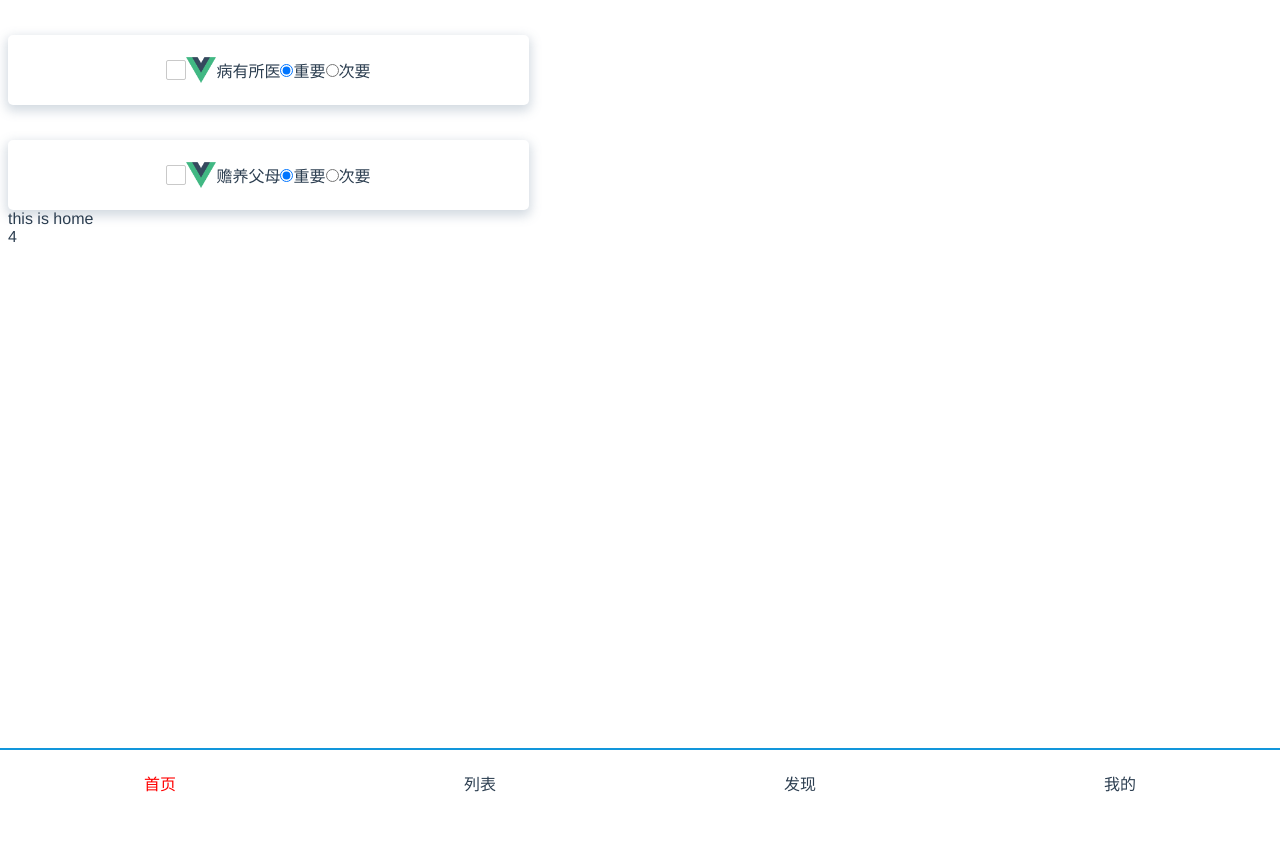
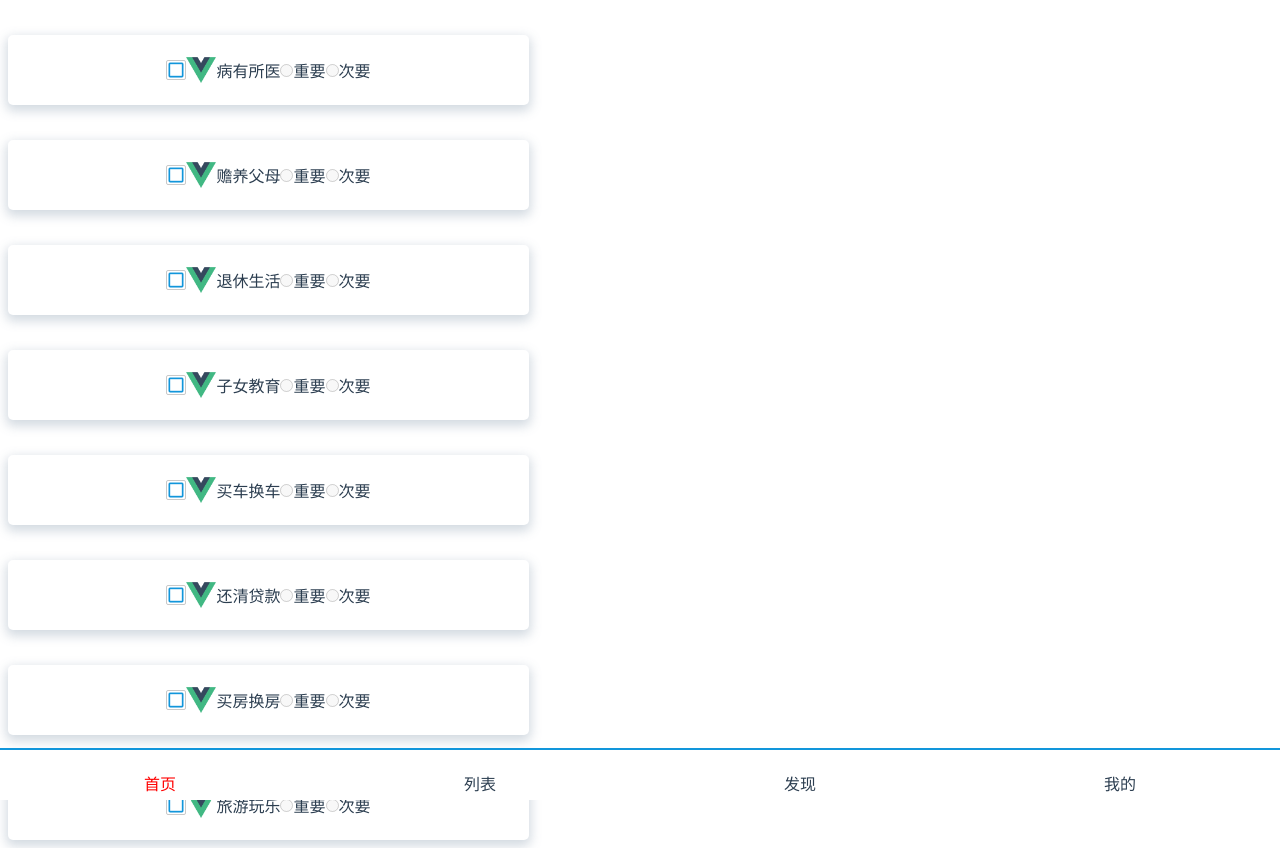
Before and after one commit to wangcheng319/vuetest, a Vue app: page /#/home in a window 1280 px wide. Before the commit the page ends 800 px from the top, so only its background shows below. Built offline with nearby package versions, Linux system fonts and the light colour scheme.

Commit message:
checkbox

```diff
--- a/src/components/home/Home.vue
+++ b/src/components/home/Home.vue
@@ -1,17 +1,14 @@
 <template>
     <div>
         <label class="checkBox shadow" v-for="(item, index) in checks" :key="index">
-            <input type="checkbox" v-model="isChecked" :value="item" @change="bindCheckBox">
+            <input type="checkbox" v-model="isChecked" :value="item" @change="bindCheckBox(item)">
             <img src="../../assets/logo.png" style="width: 30px;height: 30px;"/>
             <span>{{item.name}}</span>
-            <input type="radio" :name="item.name" value="重要" v-model="item.important" >重要
-            <input type="radio" :name="item.name" value="次要" v-model="item.important" >次要
+            <input type="radio" :name="item.name" value="重要" v-model="item.important" @change="bindRadio" class="radio-box" :disabled="item.important == 0 ? true:false">
+            <label>重要</label>
+            <input type="radio" :name="item.name" value="次要" v-model="item.important" @change="bindRadio" class="radio-box" :disabled="item.important == 0 ? true:false">
+            <label>次要</label>
         </label>
-
-        this is home
-        <div>
-            {{this.value | Up}}
-        </div>
 
         <TabBar />
     </div>
@@ -26,42 +23,40 @@
         },
         data(){
             return{
-                radio:"",
-                value:3,
                 isChecked: [],
                 checks: [
                     {
                         name:"病有所医",
-                        important:"重要"
+                        important:""
                     },
                     {
                         name:"赡养父母",
-                        important:"重要"
+                        important:""
                     },
-                    // {
-                    //     name:"退休生活",
-                    //     important:""
-                    // },
-                    // {
-                    //     name:"子女教育",
-                    //     important:""
-                    // },
-                    // {
-                    //     name:"买车换车",
-                    //     important:""
-                    // },
-                    // {
-                    //     name:"还清贷款",
-                    //     important:""
-                    // },
-                    // {
-                    //     name:"买房换房",
-                    //     important:""
-                    // },
-                    // {
-                    //     name:"旅游玩乐",
-                    //     important:""
-                    // },
+                    {
+                        name:"退休生活",
+                        important:""
+                    },
+                    {
+                        name:"子女教育",
+                        important:""
+                    },
+                    {
+                        name:"买车换车",
+                        important:""
+                    },
+                    {
+                        name:"还清贷款",
+                        important:""
+                    },
+                    {
+                        name:"买房换房",
+                        important:""
+                    },
+                    {
+                        name:"旅游玩乐",
+                        important:""
+                    },
                 ],
             }
         },
@@ -70,14 +65,16 @@
         },
         methods:{
             bindCheckBox(value){
-                window.console.log(value.target.checked)
-                if (!value.target.checked){
-                    for (let i = 0; i < this.isChecked.length ; i++) {
-                        if (value.target.defaultValue == this.isChecked[i].name){
-                            this.isChecked[i].important = ""
-                        }
-                    }
+                if (!value.important){
+                    value.important = "重要"
+                } else{
+                    value.important = ""
                 }
+                window.console.log(JSON.stringify(this.isChecked))
+            },
+
+            bindRadio(){
+                window.console.log(JSON.stringify(this.isChecked))
             }
         },
         watch: {
@@ -130,4 +127,9 @@
     .checkBox input[type=checkbox]:checked{
         background: url("../../assets/check-box.png")no-repeat center;
     }
+
+    .checkBox input[type=checkbox]{
+        background: url("../../assets/unchecked.png")no-repeat center;
+    }
+
 </style>
--- a/test.html
+++ b/test.html
@@ -6,6 +6,9 @@
     <script>
         var c = (a,b)=>{a+b}
         window.onload = function () {
+            var str = ""
+            var x = str == ""?4:5
+            console.log(x)
            document.getElementById("btn").addEventListener("click",function () {
 
            })
```
Also changed, not shown: src/assets/unchecked.png (added).
